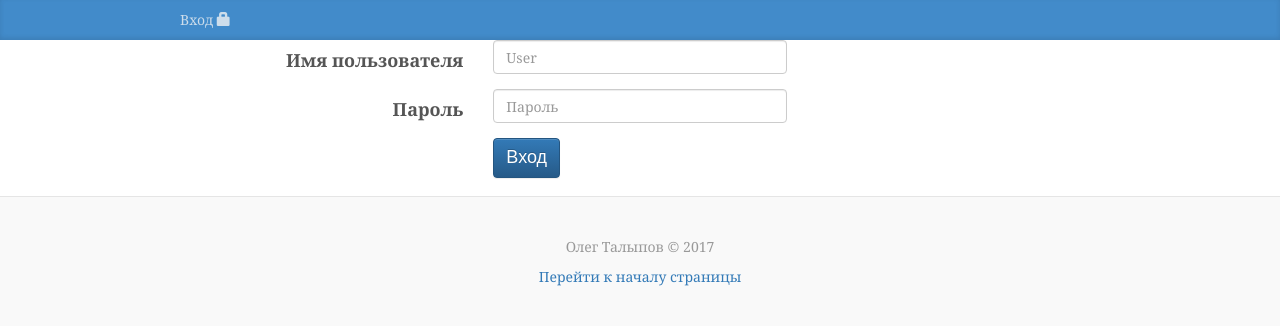
After one commit to otalypov/my-first-blog, a Django app: template blog/templates/registration/old_login.html in a window 1280 px wide. The commit adds this page. Shown: the top 326 px of the page. Run offline with Django 3.2, Linux system fonts and the light colour scheme; the template is opened without the code that fills it, so the values that code supplies are empty; some libraries are stand-ins or nearby versions.

Commit message:
Login form design change

```diff
--- a/blog/templates/blog/base.html
+++ b/blog/templates/blog/base.html
@@ -17,7 +17,7 @@
             {% if user.is_authenticated %}
                <span>Вы вошли как {{ user.username }} </span>
                <a href="{% url 'post_new' %}" class="blog-nav-item">Новая статья </a>
-               <a href="{% url 'post_draft_list' %}" class="blog-nav-item">Неопубликованные статьи </span></a>
+               <a href="{% url 'post_draft_list' %}" class="blog-nav-item">Черновики </span></a>
                <a href="{% url 'logout' %}" class="blog-nav-item">Выход</a>
             {% else %}
                <a href="{% url 'login' %}" class="blog-nav-item">Вход <span class="glyphicon glyphicon-lock"></span></a>
@@ -27,10 +27,11 @@
         </div>
 
         <div class="container">
-
+<!--
           <div class="blog-header">
-            <h1 class="blog-title"><a href="/">Мой блог</a></h1>
+            <h1 class="blog-title"><a href="/">Еще один блог</a></h1>
           </div>
+-->
             <div class="row">
                 <div class="col-md-8 blog-main">
                   {% block content %}
--- a/blog/templates/blog/post_edit.html
+++ b/blog/templates/blog/post_edit.html
@@ -1,7 +1,7 @@
 {% extends 'blog/base.html' %}
 
 {% block content %}
-    <h1>Новая статья</h1>
+    <h1 class="blog-post-title">Новая статья</h1>
     <form method="POST" class="post-form">{% csrf_token %}
         {{ form.as_p }}
         <button type="submit" class="save btn btn-primary">Save</button>
--- /dev/null
+++ b/blog/templates/registration/old_login.html
@@ -0,0 +1,46 @@
+{% extends "blog/base.html" %}
+
+{% block content %}
+    {% if form.errors %}
+        <p>Your username and password didn't match. Please try again.</p>
+    {% endif %}
+
+    <form method="post" class="form-horizontal" action="{% url 'login' %}">
+    {% csrf_token %}
+         <div class="form-group">
+            <label class="col-sm-6 control-label" for="id_username">Имя пользователя</label>
+            <div class="col-sm-6">
+              <input type="text" class="form-control" id="id_username" name="username" placeholder="User">
+            </div>
+          </div>
+          <div class="form-group">
+            <label class="col-sm-6 control-label" for="id_password">Пароль</label>
+            <div class="col-sm-6">
+              <input type="password" class="form-control" id="id_password" name="password" placeholder="Пароль">
+            </div>
+          </div>
+          <div class="form-group">
+            <div class="col-sm-offset-6 col-sm-12">
+              <button type="submit" class="btn btn-primary">Вход</button>
+              <input type="hidden" name="next" value="{{ next }}" />
+            </div>
+          </div>
+        </form>
+<!--        <table class="table">
+        <tr>
+            <td>{{ form.username.label_tag }}</td>
+            <td>{{ form.username }}</td>
+        </tr>
+        <tr>
+
+        </tr>
+        <tr>
+            <td>{{ form.password.label_tag }}</td>
+            <td>{{ form.password }}</td>
+        </tr>
+        </table>
+        <p></p>
+        <input type="submit" class="btn btn-primary" value="Вход" />
+        <input type="hidden" name="next" value="{{ next }}" />
+    </form>   -->
+{% endblock %}
```
Also changed, not shown: blog/templates/registration/login.html (+55 -25 lines).
